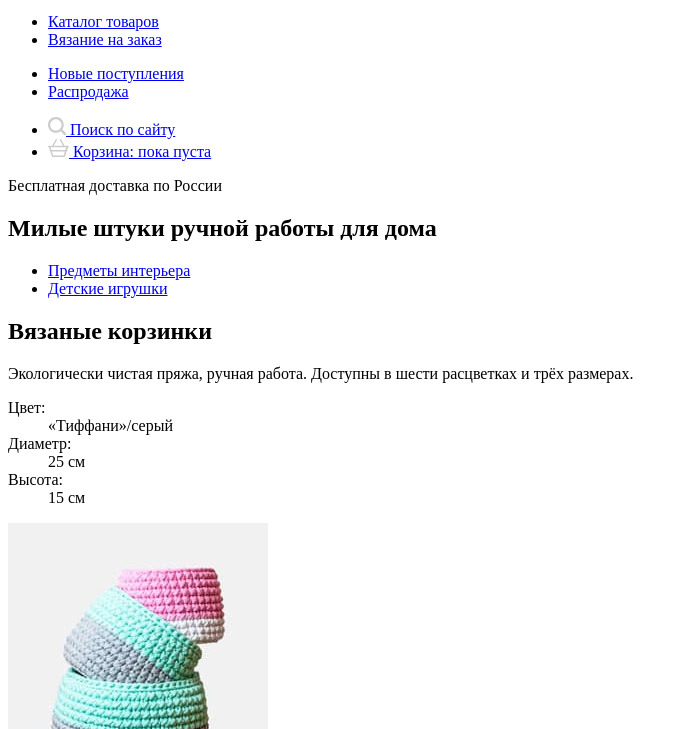
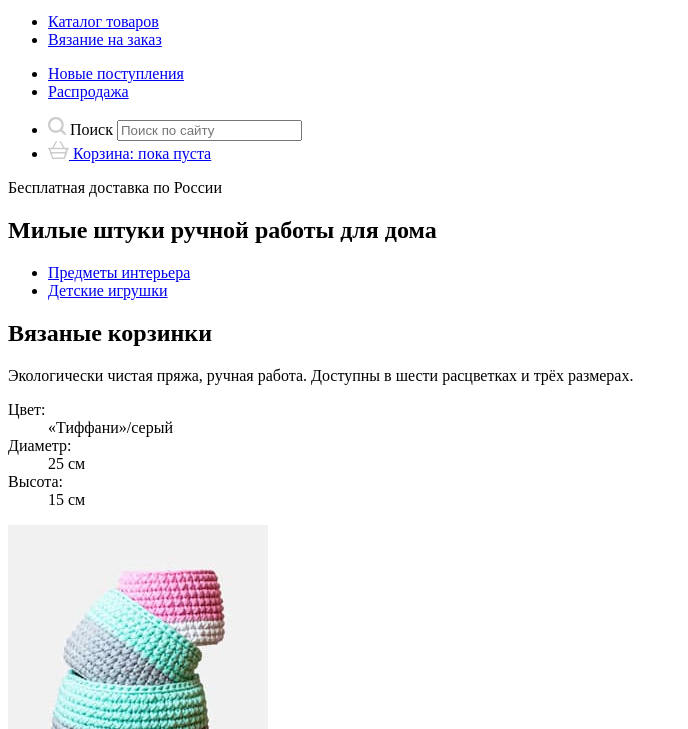
Before and after one commit to max-rad/988381-mishka-23, a website: page source/index.html in a window 1280 px wide. Shown: the part 71-800 px from the top of the page, without its empty margins (0-688 px from the left). Drawn offline with Linux system fonts and the light colour scheme.

Commit message:
Внес правки

```diff
--- a/source/index.html
+++ b/source/index.html
@@ -15,10 +15,10 @@
 
         <ul class="navigation__list site-list">
           <li class="site-list__item">
-            <a class="site-list-first__link" href="catalog.html">Каталог товаров</a>
+            <a class="site-list__link site-list__link--catalog" href="catalog.html">Каталог товаров</a>
           </li>
           <li class="site-list__item">
-            <a class="site-list-first__link" href="form.html">Вязание на заказ</a>
+            <a class="site-list__link site-list__link-form" href="form.html">Вязание на заказ</a>
           </li>
         </ul>
 
@@ -33,12 +33,19 @@
 
         <ul class="navigation__list user-list">
           <li class="user-list__item user-list__item--search">
-            <a class="user-list__link user-list__link--search" href="#">
+            <!--<a class="user-list__link user-list__link&#45;&#45;search" href="#">
               <svg class="user-list__icon-search" width="18" height="18" viewBox="0 0 18 18" fill="none" xmlns="http://www.w3.org/2000/svg">
                 <path opacity="0.2" d="M17.6932 16.0568L14.2159 12.5795C15.2386 11.25 15.75 9.61364 15.75 7.875C15.75 3.47727 12.2727 0 7.875 0C3.47727 0 0 3.47727 0 7.875C0 12.2727 3.47727 15.75 7.875 15.75C9.61364 15.75 11.25 15.1364 12.5795 14.2159L16.0568 17.6932C16.2614 17.8977 16.4659 18 16.875 18C17.4886 18 18 17.4886 18 16.875C18 16.6705 17.8977 16.3636 17.6932 16.0568ZM2.25 7.875C2.25 4.80682 4.80682 2.25 7.875 2.25C10.9432 2.25 13.5 4.80682 13.5 7.875C13.5 10.9432 10.9432 13.5 7.875 13.5C4.80682 13.5 2.25 10.9432 2.25 7.875Z" fill="black"/>
               </svg>
               <span>Поиск по сайту</span>
-            </a>
+            </a>-->
+            <form class="user-list__form-search" action="https://echo.htmlacademy.ru" method="get">
+              <svg class="user-list__icon-search" width="18" height="18" viewBox="0 0 18 18" fill="none" xmlns="http://www.w3.org/2000/svg">
+                <path opacity="0.2" d="M17.6932 16.0568L14.2159 12.5795C15.2386 11.25 15.75 9.61364 15.75 7.875C15.75 3.47727 12.2727 0 7.875 0C3.47727 0 0 3.47727 0 7.875C0 12.2727 3.47727 15.75 7.875 15.75C9.61364 15.75 11.25 15.1364 12.5795 14.2159L16.0568 17.6932C16.2614 17.8977 16.4659 18 16.875 18C17.4886 18 18 17.4886 18 16.875C18 16.6705 17.8977 16.3636 17.6932 16.0568ZM2.25 7.875C2.25 4.80682 4.80682 2.25 7.875 2.25C10.9432 2.25 13.5 4.80682 13.5 7.875C13.5 10.9432 10.9432 13.5 7.875 13.5C4.80682 13.5 2.25 10.9432 2.25 7.875Z" fill="black"/>
+              </svg>
+              <label class="visually-hidden" for="search-field">Поиск</label>
+              <input class="user-list__input-search" type="search" placeholder="Поиск по сайту" id="search-field">
+            </form>
           </li>
           <li class="user-list__item user-list__item--search">
             <a class="user-list__link user-list__link--cart" href="#">
```
